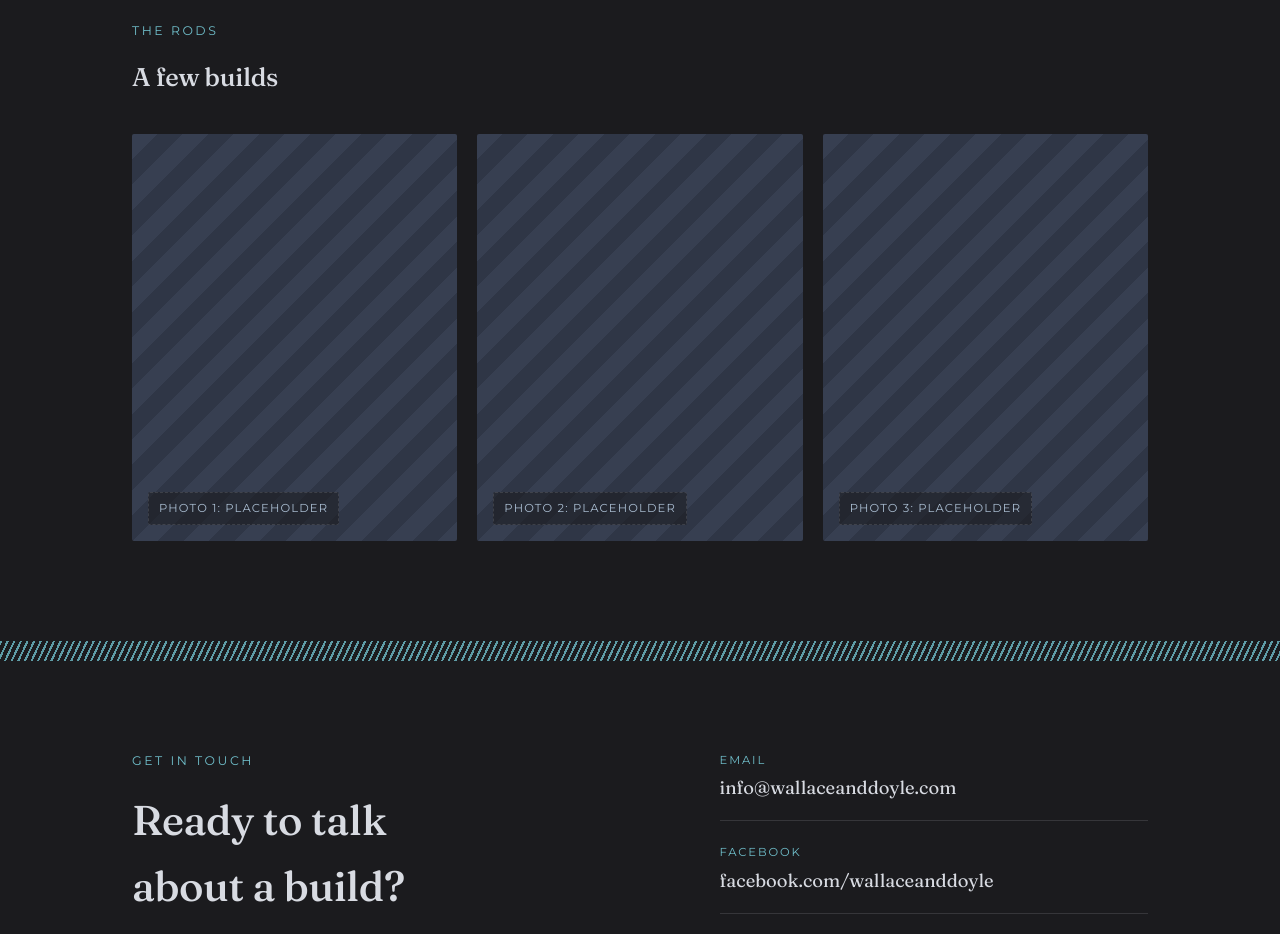
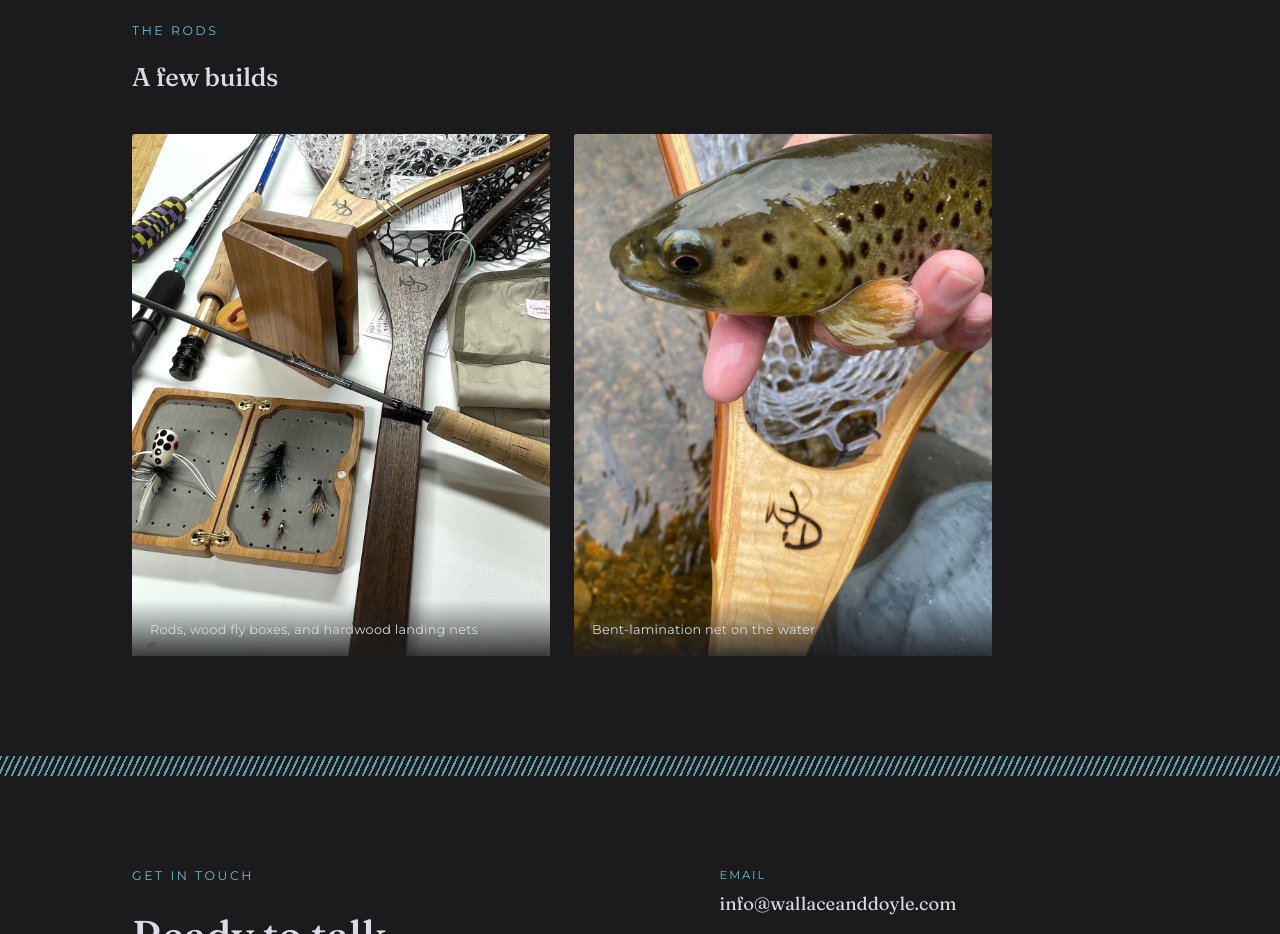
Before and after one commit to wallaceanddoyle/wallaceanddoyle, a plain HTML site: page index.html in a window 1280 px wide. Shown: the part 1660-2594 px from the top of the page. Drawn offline with Linux system fonts and the light colour scheme.

Commit message:
Add files via upload

```diff
--- a/index.html
+++ b/index.html
@@ -256,29 +256,37 @@
   }
   .gallery-grid{
     display:grid;
-    grid-template-columns:repeat(3, 1fr);
-    gap:20px;
+    grid-template-columns:repeat(2, 1fr);
+    gap:24px;
+    max-width:860px;
   }
   .gallery-item{
     aspect-ratio:4/5;
-    border-radius:2px;
+    border-radius:3px;
     position:relative;
     overflow:hidden;
-    background:
-      repeating-linear-gradient(135deg, #373f51 0px, #373f51 18px, #2f3646 18px, #2f3646 36px);
+    background:#373f51;
     display:flex;
     align-items:flex-end;
-    padding:16px;
   }
-  .gallery-item span{
-    font-size:0.72rem;
-    text-transform:uppercase;
-    letter-spacing:0.1em;
-    color:var(--cream-dim);
-    border:1px dashed var(--line);
-    padding:6px 10px;
-    border-radius:2px;
-    background:rgba(27,27,30,0.55);
+  .gallery-item img{
+    position:absolute;
+    inset:0;
+    width:100%;
+    height:100%;
+    object-fit:cover;
+    transition:transform 0.5s ease;
+  }
+  .gallery-item:hover img{ transform:scale(1.04); }
+  .gallery-item figcaption{
+    position:relative;
+    z-index:2;
+    width:100%;
+    padding:20px 18px 16px;
+    font-size:0.8rem;
+    letter-spacing:0.02em;
+    color:var(--cream);
+    background:linear-gradient(180deg, transparent, rgba(27,27,30,0.85));
   }
 
   /* ---------- contact ---------- */
@@ -347,7 +355,7 @@
   @media (max-width:760px){
     .nav-links{ display:none; }
     .about-grid, .contact-inner{ grid-template-columns:1fr; gap:36px; }
-    .gallery-grid{ grid-template-columns:1fr 1fr; }
+    .gallery-grid{ max-width:none; }
     .hero{ align-items:flex-end; min-height:78vh; }
   }
 
@@ -421,9 +429,14 @@
       </div>
     </div>
     <div class="gallery-grid">
-      <div class="gallery-item"><span>Photo 1: placeholder</span></div>
-      <div class="gallery-item"><span>Photo 2: placeholder</span></div>
-      <div class="gallery-item"><span>Photo 3: placeholder</span></div>
+      <figure class="gallery-item">
+        <img src="work-1.jpg" alt="Custom Wallace &amp; Doyle rods, wooden fly boxes, and hardwood landing nets laid out in the workshop">
+        <figcaption>Rods, wood fly boxes, and hardwood landing nets</figcaption>
+      </figure>
+      <figure class="gallery-item">
+        <img src="work-2.jpg" alt="A brown trout in a Wallace &amp; Doyle bent-lamination landing net, the W&amp;D mark burned into the maple handle">
+        <figcaption>Bent-lamination net on the water</figcaption>
+      </figure>
     </div>
   </div>
 </section>
```
Also changed, not shown: work-1.jpg (added), work-2.jpg (added).
